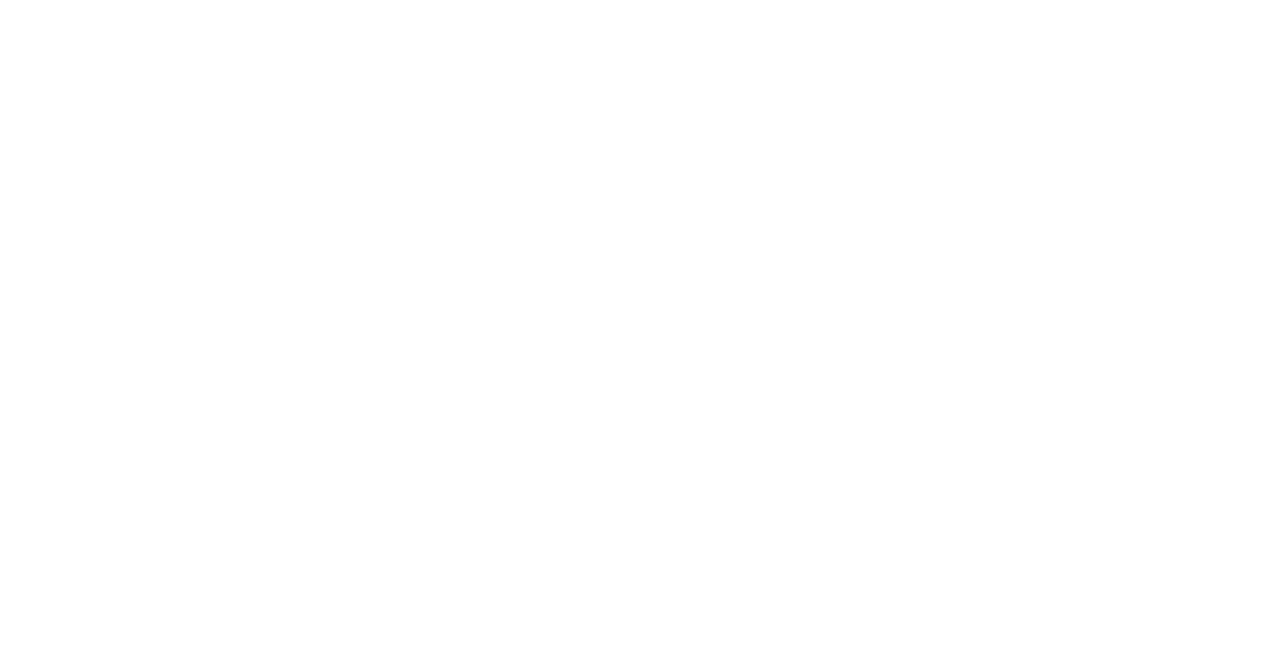
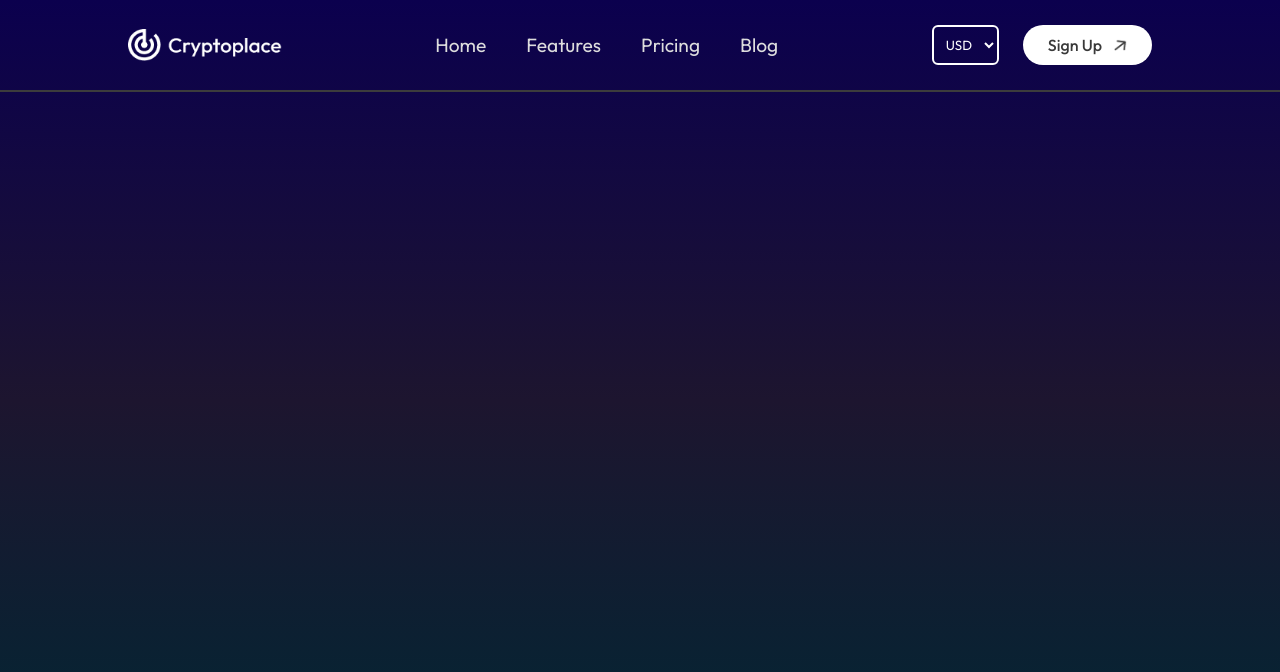
Before and after one commit to Lambersonistaken/crypto-api-project, a React (Vite) app: page / in a window 1280 px wide. Shown: the top 672 px of the page. Built offline with nearby package versions, Linux system fonts and the light colour scheme.

Commit message:
navbar completed

```diff
--- a/index.html
+++ b/index.html
@@ -4,8 +4,11 @@
 <head>
   <meta charset="UTF-8" />
   <link rel="icon" type="image/svg+xml" href="/vite.svg" />
+  <link rel="preconnect" href="https://fonts.googleapis.com">
+  <link rel="preconnect" href="https://fonts.gstatic.com" crossorigin>
+  <link href="https://fonts.googleapis.com/css2?family=Outfit:wght@100..900&display=swap" rel="stylesheet">
   <meta name="viewport" content="width=device-width, initial-scale=1.0" />
-  <title>Cryptoplace</title>
+  <title>Cryptolamb</title>
 </head>
 
 <body>
--- a/src/App.jsx
+++ b/src/App.jsx
@@ -1,11 +1,11 @@
+import Navbar from "./components/Navbar"
 
 
-function App() {
-
+const App = () => {
   return (
-    <>
-
-    </>
+    <div className="app">
+      <Navbar />
+    </div>
   )
 }
 
--- /dev/null
+++ b/src/components/Navbar.css
@@ -0,0 +1,69 @@
+.navbar {
+    display: flex;
+    flex-direction: row;
+    justify-content: space-between;
+    align-items: center;
+    padding: 25px 10%;
+    color: #ddd;
+    border-bottom: 2px solid #3c3c3c;
+}
+
+.navbar ul {
+    display: flex;
+    flex-direction: row;
+    justify-content: space-between;
+    align-items: center;
+    list-style: none;
+    gap: 2.5rem;
+
+}
+
+.navbar ul li {
+    font-size: 1.2rem;
+    cursor: pointer;
+}
+
+.logo {
+    width: max(12vw, 100px);
+}
+
+.nav-right {
+    display: flex;
+    flex-direction: row;
+    gap: 1.5rem;
+}
+
+.navbar select {
+    padding: 5px 8px;
+    border-radius: 6px;
+    border: 2px solid white;
+    background: transparent;
+    color: white;
+}
+
+.navbar option {
+    background: #09005c;
+    color: white;
+}
+
+.navbar button {
+    display: flex;
+    align-items: center;
+    gap: .75rem;
+    padding: 10px 25px;
+    border-radius: 20px;
+    font-size: 1rem;
+    font-weight: 500;
+    color: #393939;
+    background: white;
+    cursor: pointer;
+    border: none;
+}
+
+.navbar button:hover {
+    background: #f0f0f0;
+}
+
+.navbar button img {
+    width: 13px;
+}
--- /dev/null
+++ b/src/components/Navbar.jsx
@@ -0,0 +1,27 @@
+import "./Navbar.css";
+import logo from "../assets/logo.png"
+import arrow from "../assets/arrow_icon.png"
+
+const Navbar = () => {
+  return (
+    <div className="navbar">
+      <img src={logo} className="logo" alt="" />
+      <ul>
+        <li>Home</li>
+        <li>Features</li>
+        <li>Pricing</li>
+        <li>Blog</li>
+      </ul>
+      <div className="nav-right">
+        <select name="" id="">
+            <option value="usd">USD</option>
+            <option value="eur">EUR</option>
+            <option value="inr">INR</option>
+        </select>
+        <button>Sign Up <img src={arrow} alt="" /></button>
+      </div>
+    </div>
+  )
+}
+
+export default Navbar
--- a/src/index.css
+++ b/src/index.css
@@ -0,0 +1,18 @@
+* {
+    margin: 0;
+    padding: 0;
+    box-sizing: border-box;
+    font-family: "Outfit", sans-serif;
+}
+
+
+a {
+    text-decoration: none;
+    color: inherit;
+}
+
+.app {
+    min-height: 100vh;
+    color: white;
+    background: linear-gradient(#0b004e, #1d152f, #002834);
+}
```
Also changed, not shown: src/assets/arrow_icon.png (added), src/assets/logo.png (added).
